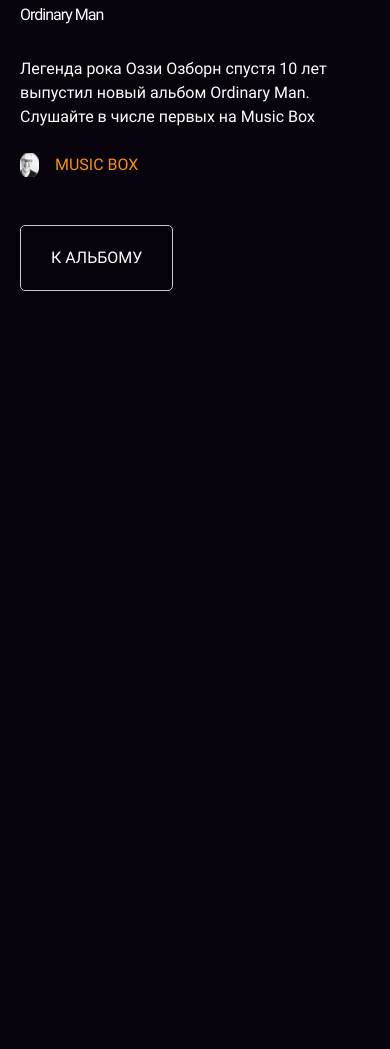
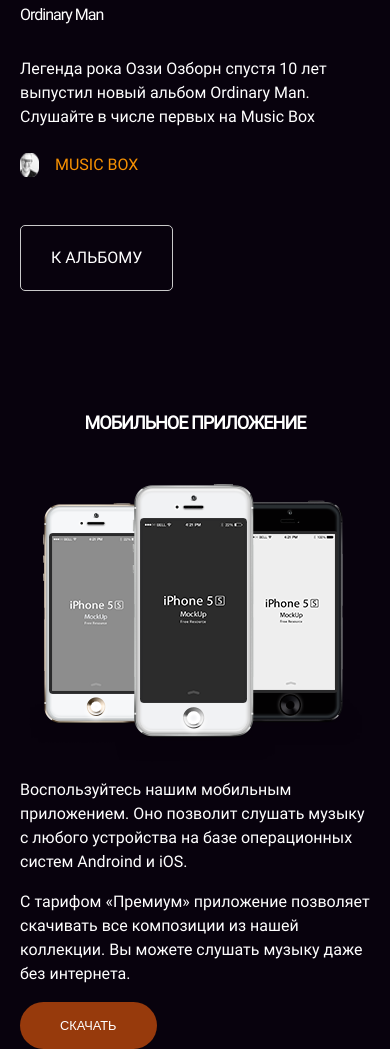
Before and after one commit to unhappymonday/layout-designer-project-56, a website: page src/index.html in a window 390 px wide. Shown: the part 4227-5276 px from the top of the page. Before the commit the page ends 4536 px from the top, so only its background shows below. Drawn offline with Linux system fonts and the light colour scheme.

Commit message:
Add and styled section-app

```diff
--- a/src/index.html
+++ b/src/index.html
@@ -95,5 +95,17 @@
       </div>
     </article>
   </section>
+
+  <section class="container pt-100 section-app" id="page-app">
+    <h2 class="section-title">Мобильное приложение</h2>
+    <div class="flex-container section-app-container">
+      <div class="section-app-content">
+        <p>Воспользуйтесь нашим мобильным приложением. Оно позволит слушать музыку с любого устройства на базе операционных систем Androind и iOS.</p>
+        <p>С тарифом «Премиум» приложение позволяет скачивать все композиции из нашей коллекции. Вы можете слушать музыку даже без интернета.</p>
+        <button class="btn-amber btn-special">Скачать</button>
+      </div>
+      <img src="./assets/images/iphone.png" class="section-app-img" alt="Изображения трёх iphone">
+    </div>
+  </section>
 </body>
 </html>
--- a/src/styles/scss/abstracts/_variables.scss
+++ b/src/styles/scss/abstracts/_variables.scss
@@ -16,7 +16,7 @@
   heading-3: clamp(1rem, 0.5928rem + 1.5738vi, 1.8125rem)
 );
 
-//list
+// list
 
 $btn-background: ("transparent", "green", "amber", "purple");
 $pricing-card-back: ("free", "standard", "premium");
--- a/src/styles/scss/base/_common_styles.scss
+++ b/src/styles/scss/base/_common_styles.scss
@@ -12,7 +12,7 @@
 
 html {
   font-size: 16px;
-  font-family: Roboto-Regular;
+  font-family: Roboto-Regular, sans-serif;
   line-height: 1.5;
   color: #fff;
 }
@@ -83,6 +83,7 @@
 .hero-content,
 .subscription,
 .pricing-card,
-.news {
+.news,
+.section-app > h2 {
   text-align: center;
 }
--- a/src/styles/scss/components/_button.scss
+++ b/src/styles/scss/components/_button.scss
@@ -1,8 +1,13 @@
 @use "../abstracts/mixin" as m;
-
 @include m.btn-theme;
-
 
 .pricing-card > a {
   width: 100%;
 }
+
+.btn-special {
+  border-radius: 32px;
+  padding: 16px 40px;
+  font-size: 12.8px;
+  color: #fff;
+}
--- a/src/styles/scss/components/_pricing-card.scss
+++ b/src/styles/scss/components/_pricing-card.scss
@@ -1,5 +1,4 @@
 @use "../abstracts/mixin" as m;
-
 @include pricing-back;
 
 .subscription > .flex-container {
--- a/src/styles/scss/layout/_header.scss
+++ b/src/styles/scss/layout/_header.scss
@@ -22,19 +22,16 @@
   gap: 24px;
 }
 
+.form-search {
+  margin-left: auto;
+}
+
 .form-search input {
+  min-width: 248px;
   padding: 5px 0 5px 10px;
   background: var(--dark-800);
   border-radius: 50px;
   color: hsl(0deg 0% 46%);
-}
-
-.form-search {
-  margin-left: auto;
-
-  input {
-    min-width: 248px;
-  }
 }
 
 .hero {
--- a/src/styles/scss/layout/_media.scss
+++ b/src/styles/scss/layout/_media.scss
@@ -1,4 +1,4 @@
-@media (max-width: 430px) {
+@media (width <= 430px) {
   .container {
     padding-left: 20px;
     padding-right: 20px;
@@ -14,7 +14,7 @@
   }
 
   .header {
-    font-family: roboto-bold;
+    font-family: roboto-bold, 'Times New Roman', serif;
   }
 
   .header,
@@ -24,13 +24,14 @@
   }
 
   .nav-list {
-    gap: 0px;
+    gap: 0;
     margin: 18px 0;
   }
 
   .form-search {
     margin: 0;
     width: 100%;
+
     input {
       width: 100%;
     }
@@ -51,4 +52,16 @@
       order: 2;
     }
   }
+
+  .section-app-container {
+    flex-direction: column;
+  }
+
+  .section-app-content {
+    order: 1;
+  }
+
+  .section-app-img {
+    order: 0;
+  }
 }
--- a/src/styles/scss/layout/_module.scss
+++ b/src/styles/scss/layout/_module.scss
@@ -1,2 +1,3 @@
 @import "header";
 @import "media";
+@import "section-app";
--- /dev/null
+++ b/src/styles/scss/layout/_section-app.scss
@@ -0,0 +1,16 @@
+.section-app-container {
+  align-items: start;
+}
+
+.section-app-content {
+
+  width: min(600px, 100%);
+
+  & p {
+    margin: 16px 0;
+  }
+}
+
+.section-app-img {
+  margin: 0 auto;
+}
--- a/src/styles/scss/main.scss
+++ b/src/styles/scss/main.scss
@@ -1,5 +1,4 @@
 @import "abstracts/module";
 @import "base/module";
 @import "layout/module";
-@import "pages/module";
 @import "components/module";
```
Also changed, not shown: src/artist.html (+11 -0 lines), src/styles/scss/abstracts/_mixin.scss (+10 -3 lines), src/styles/css/main.css, src/styles/scss/pages/_module.scss (deleted), 1 other file.
